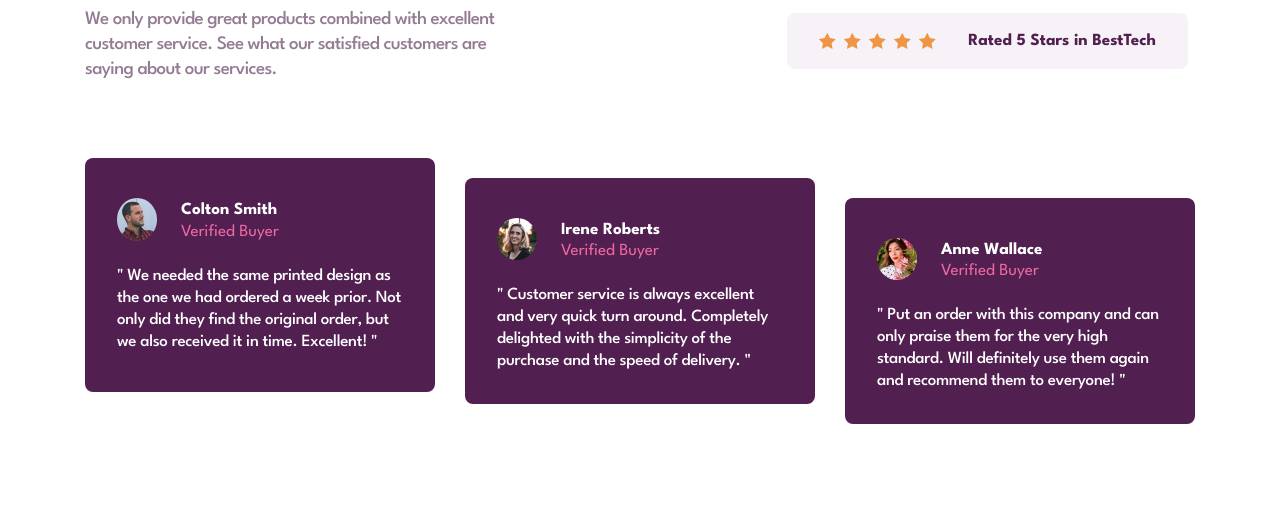
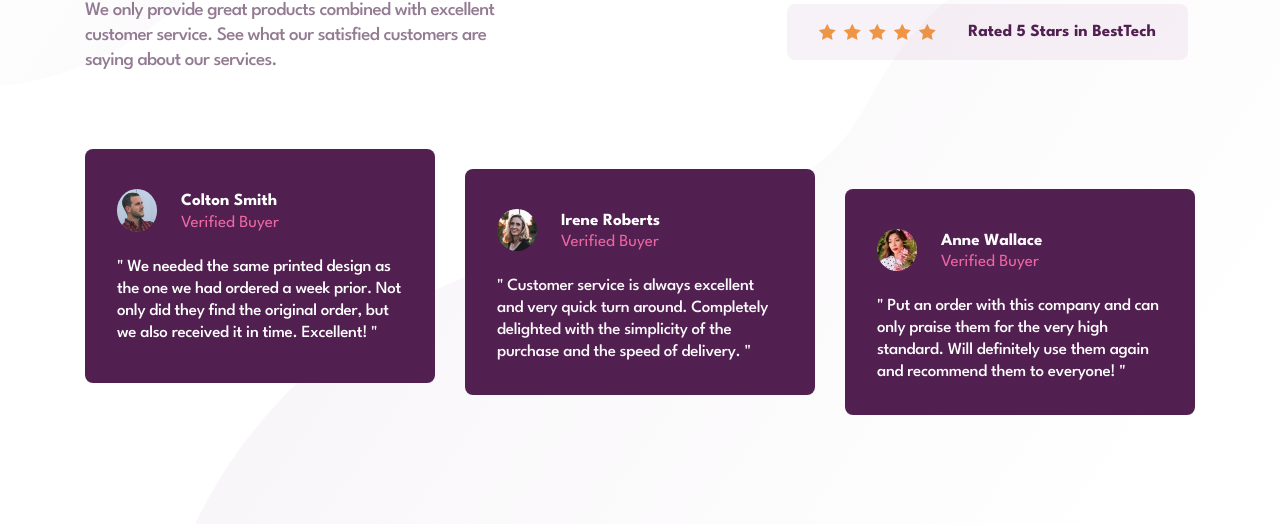
Before and after one commit to solracss/fem-social-proof-section, a website built with Vite: page index.html in a window 1280 px wide. Shown: the part 276-800 px from the top of the page. Built offline with nearby package versions, Linux system fonts and the light colour scheme.

Commit message:
add background images, center main

```diff
--- a/sass/base/_global.scss
+++ b/sass/base/_global.scss
@@ -9,9 +9,28 @@ body {
 }
 
 main {
-	padding: remSize(82px) 0 remSize(99px);
+	display: flex;
+	align-items: center;
+	justify-content: center;
+	min-height: 100vh;
+
+	@include pseudo {
+		background: url("../../img/bg-pattern-top-mobile.svg") no-repeat;
+	}
+
+	@include pseudo(after) {
+		background: url("../../img/bg-pattern-bottom-mobile.svg") no-repeat;
+		background-position: right bottom;
+	}
 
 	@include media(large) {
-		padding: remSize(118px) 0 remSize(99px);
+		@include pseudo {
+			background: url("../../img/bg-pattern-top-desktop.svg") no-repeat;
+		}
+
+		@include pseudo(after) {
+			background: url("../../img/bg-pattern-bottom-desktop.svg") no-repeat;
+			background-position: right bottom;
+		}
 	}
 }
--- a/sass/utilities/_container.scss
+++ b/sass/utilities/_container.scss
@@ -3,6 +3,8 @@
 .container {
 	width: min(100% - calc($container-padding * 2), $container-max-width);
 	margin-inline: auto;
+
+	padding-block: 5rem;
 
 	@include media(large) {
 		width: min(
```
